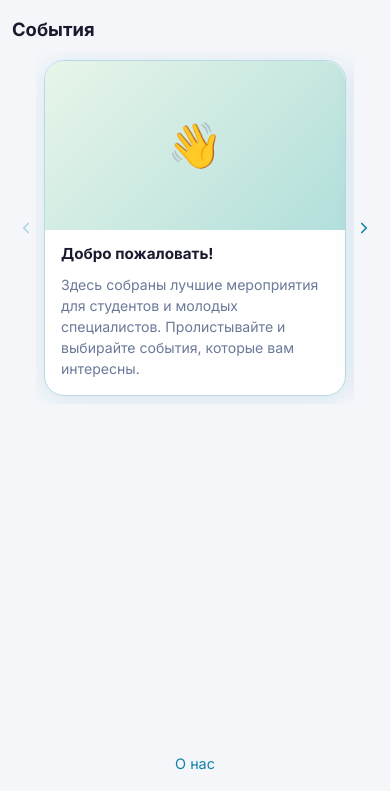
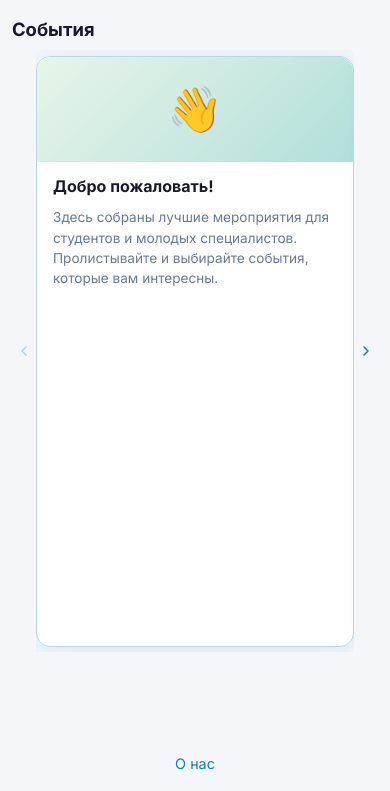
Before and after one commit to SlavaKemDev/spi-platform, a Django app: page / in a window 390 px wide. Shown: the part 53-844 px from the top of the page. Run offline with Django 5.2, Linux system fonts and the light colour scheme.

Commit message:
Update carousel styles and script newwww

```diff
--- a/static/css/main.css
+++ b/static/css/main.css
@@ -861,14 +861,18 @@ html, body {
   .header { padding: 10px 16px; gap: 10px; }
   .swipe-banner { max-width: 180px; font-size: .8rem; height: 34px; padding: 0 14px; }
 
+  /* Page layout */
+  .page-layout { min-height: auto; }
+  .page-layout .main { flex: none; }
+
   /* Main content */
-  .main { padding: 24px 16px 40px; }
+  .main { padding: 24px 16px 24px; }
   .section-title { font-size: 1.3rem; margin-bottom: 20px; }
 
   /* Carousel */
   .carousel-arrow { width: 36px; height: 36px; }
   .carousel-arrow svg { width: 22px; height: 22px; }
-  .carousel-clip { padding: 12px 16px; margin: -12px -16px; }
+  .carousel-clip { padding: 12px 0; margin: -12px 0; }
   .carousel-track { gap: 16px; }
   .event-card { flex: 0 0 calc((100% - 16px) / 2); }
 
@@ -899,8 +903,8 @@ html, body {
   .footer { padding: 0 16px 20px; }
 }
 
-/* ── Mobile (≤ 480px) ──────────────────────────────── */
-@media (max-width: 480px) {
+/* ── Phone portrait ─────────────────────────────────── */
+@media (max-width: 768px) and (orientation: portrait) {
   /* Header: compact layout */
   .header { padding: 8px 12px; gap: 8px; }
   .logo-icon { width: 28px; height: 28px; }
@@ -908,22 +912,43 @@ html, body {
   .theme-btn { width: 34px; height: 34px; font-size: .9rem; border-radius: 8px; }
   .account-btn { width: 36px; height: 36px; font-size: .7rem; }
 
+  /* Page layout: footer sticks to bottom */
+  .page-layout { min-height: 100vh; }
+  .page-layout .main { flex: none; }
+  .page-layout .footer { margin-top: auto; }
+
   /* Main content */
-  .main { padding: 16px 12px 32px; }
-  .section-title { font-size: 1.15rem; margin-bottom: 16px; }
+  .main { padding: 16px 12px 20px; }
+  .section-title { font-size: 1.15rem; margin-bottom: 12px; }
 
-  /* Carousel: 1 card visible */
-  .carousel-arrow { width: 28px; height: 28px; }
-  .carousel-arrow svg { width: 18px; height: 18px; }
-  .carousel-clip { padding: 8px 8px; margin: -8px -8px; }
+  /* Carousel: 1 card, half screen height */
+  .carousel-outer { gap: 0; }
+  .carousel-arrow { width: 24px; height: 24px; flex-shrink: 0; }
+  .carousel-arrow svg { width: 16px; height: 16px; }
+  .carousel-clip { padding: 6px 0; margin: -6px 0; overflow: hidden; }
   .carousel-track { gap: 12px; }
-  .event-card { flex: 0 0 100%; }
+  .event-card {
+    flex: 0 0 calc(100vw - 72px);
+    min-height: 70vh;
+    display: flex;
+    flex-direction: column;
+  }
+  .event-card:hover { transform: none; }
 
-  .card-body { padding: 14px 16px 16px; gap: 6px; }
-  .card-title { font-size: .95rem; }
-  .card-meta-row { font-size: .78rem; }
-  .card-desc { font-size: .82rem; -webkit-line-clamp: 2; }
-  .card-btn { padding: 7px 16px; font-size: .82rem; }
+  .card-image-wrap { border-radius: 14px 14px 0 0; }
+  .card-image { aspect-ratio: 3/1; font-size: 1.8rem; }
+  .card-body { padding: 14px 16px 16px; gap: 6px; flex: 1; }
+  .card-title { font-size: 1rem; }
+  .card-meta { gap: 3px; }
+  .card-meta-row { font-size: .82rem; gap: 5px; }
+  .card-meta-row svg { width: 13px; height: 13px; }
+  .card-tags { gap: 5px; margin-top: 4px; }
+  .card-tag { font-size: .7rem; padding: 2px 8px; }
+  .card-desc { font-size: .85rem; -webkit-line-clamp: 4; margin-top: 4px; line-height: 1.5; flex: 1; }
+  .card-btn { padding: 8px 16px; font-size: .85rem; margin-top: 8px; }
+
+  .event-card { border-radius: 14px; }
+  .special-card-subtitle { font-size: .85rem; line-height: 1.5; }
 
   /* Detail page */
   .detail-wrap { margin: 16px auto; padding: 0 8px; }
--- a/static/js/carousel.js
+++ b/static/js/carousel.js
@@ -26,8 +26,11 @@
 
     if (!track || !btnPrev || !btnNext || !clip) return;
 
-    var GAP_PX  = 24;
     var pixelOffset = 0;
+
+    function gapPx() {
+      return parseFloat(window.getComputedStyle(track).columnGap) || 24;
+    }
 
     function cards() { return Array.from(track.children); }
 
@@ -42,7 +45,7 @@
       var numCards = cards().length;
       var cs = window.getComputedStyle(clip);
       var padH = parseFloat(cs.paddingLeft) + parseFloat(cs.paddingRight);
-      return Math.max(0, numCards * (cw + GAP_PX) - GAP_PX - clip.offsetWidth + padH);
+      return Math.max(0, numCards * (cw + gapPx()) - gapPx() - clip.offsetWidth + padH);
     }
 
     function applyOffset(offset, withTransition) {
@@ -65,13 +68,13 @@
 
     /* Arrow buttons: snap by one card with smooth transition */
     btnPrev.addEventListener('click', function () {
-      var cw  = cardWidth() + GAP_PX;
+      var cw  = cardWidth() + gapPx();
       var idx = Math.round(pixelOffset / cw);
       applyOffset((idx - 1) * cw, true);
     });
 
     btnNext.addEventListener('click', function () {
-      var cw  = cardWidth() + GAP_PX;
+      var cw  = cardWidth() + gapPx();
       var idx = Math.round(pixelOffset / cw);
       applyOffset((idx + 1) * cw, true);
     });
```
